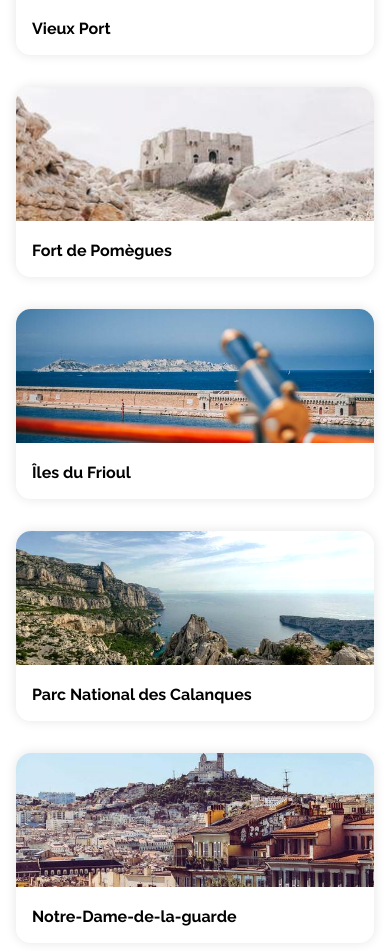
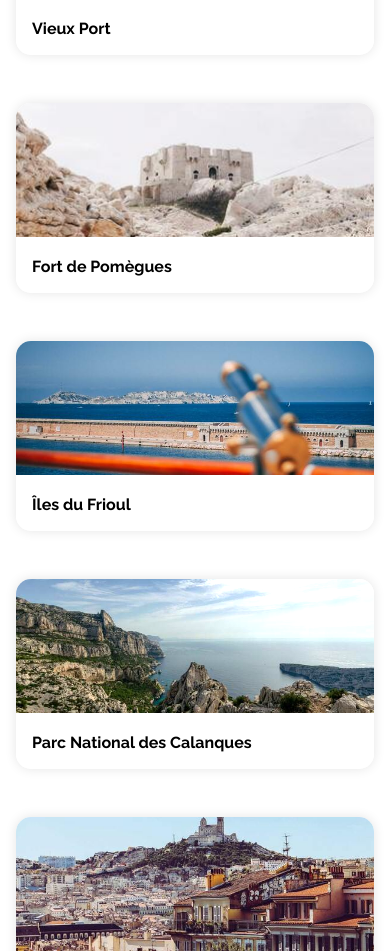
Before and after one commit to VGMSoft/VirgileGuglielmi_2_17112020, a plain HTML site: page index.html in a window 390 px wide. Shown: the part 2839-3790 px from the top of the page. Drawn offline with Linux system fonts and the light colour scheme.

Commit message:
margin activ fix

```diff
--- a/public/css/responsive_small.css
+++ b/public/css/responsive_small.css
@@ -125,7 +125,7 @@
   .fig__activ {
     height: 190px;
   }
-  card__activ{
+  .card__activ{
     margin-bottom: 1em;
   }
 
```
